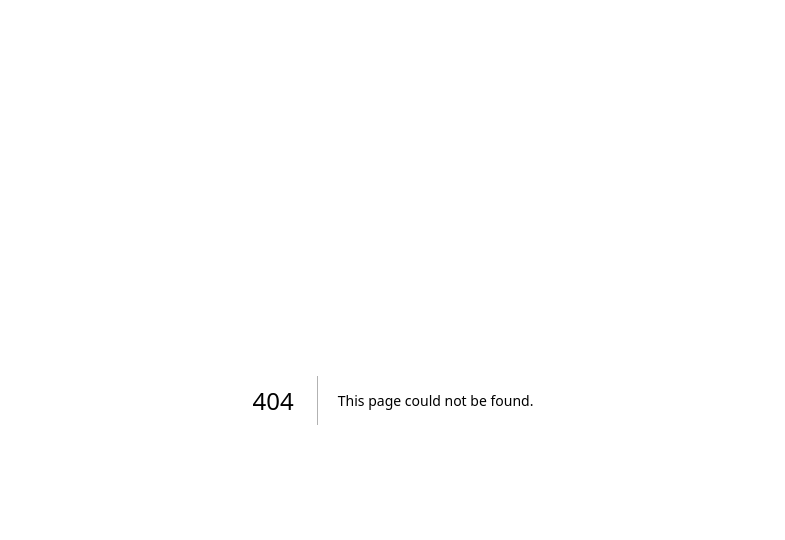
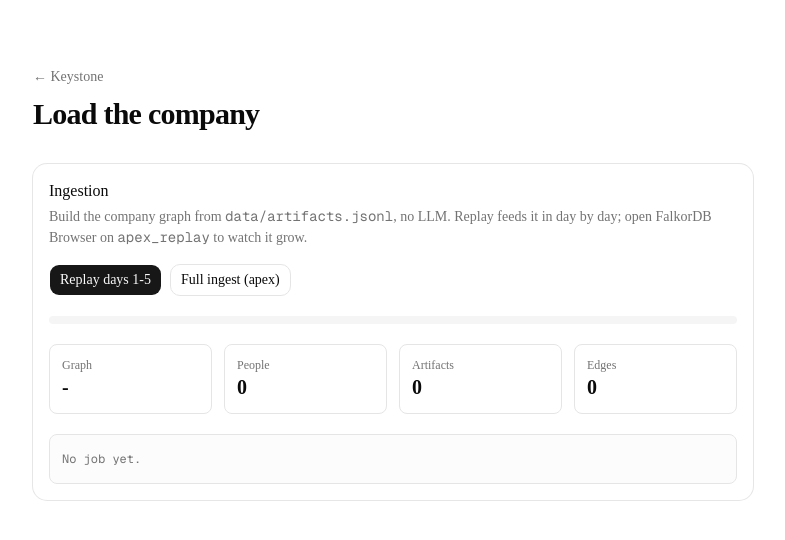
Before and after one commit to amanraj069/KeyStone, a Next.js app in the folder apps/web/: page /ingest in a window 1280 px wide. Before the commit this address had no page. Shown: the top 540 px of the page, without its empty margins (247-1032 px from the left). Built offline with nearby package versions, Linux system fonts and the light colour scheme.

Commit message:
feat(web): add ingestion page with live replay progress

```diff
--- /dev/null
+++ b/apps/web/app/ingest/page.tsx
@@ -0,0 +1,16 @@
+import Link from "next/link";
+import { IngestConsole } from "@/components/ingest-console";
+
+export default function IngestPage() {
+  return (
+    <main className="mx-auto flex min-h-screen max-w-3xl flex-col items-center gap-8 p-6 pt-16">
+      <header className="w-full">
+        <Link href="/" className="text-sm text-muted-foreground hover:underline">
+          ← Keystone
+        </Link>
+        <h1 className="mt-2 text-3xl font-semibold tracking-tight">Load the company</h1>
+      </header>
+      <IngestConsole />
+    </main>
+  );
+}
--- a/apps/web/app/page.tsx
+++ b/apps/web/app/page.tsx
@@ -1,3 +1,4 @@
+import Link from "next/link";
 import { HealthStatus } from "@/components/health-status";
 
 export default function HomePage() {
@@ -10,6 +11,9 @@ export default function HomePage() {
         </p>
       </header>
       <HealthStatus />
+      <Link href="/ingest" className="text-sm underline underline-offset-4">
+        Ingestion and day-by-day replay →
+      </Link>
     </main>
   );
 }
--- /dev/null
+++ b/apps/web/components/ingest-console.tsx
@@ -0,0 +1,114 @@
+"use client";
+
+import { useEffect, useRef, useState } from "react";
+import type { GraphCounts, IngestEvent } from "@keystone/shared";
+import { Button } from "@/components/ui/button";
+import { Card, CardContent, CardDescription, CardHeader, CardTitle } from "@/components/ui/card";
+import { startIngest, watchIngest } from "@/lib/ingest";
+
+type LogLine = { at: string; text: string; tone: "info" | "ok" | "error" };
+
+const EMPTY: GraphCounts = { people: 0, artifacts: 0, edges: 0 };
+
+/**
+ * Starts a full ingest or a day-by-day replay and shows the live progress
+ * stream: graph totals as tiles, one log line per event.
+ */
+export function IngestConsole() {
+  const [running, setRunning] = useState(false);
+  const [percent, setPercent] = useState(0);
+  const [totals, setTotals] = useState<GraphCounts>(EMPTY);
+  const [graph, setGraph] = useState<string>("-");
+  const [log, setLog] = useState<LogLine[]>([]);
+  const stop = useRef<(() => void) | null>(null);
+
+  useEffect(() => () => stop.current?.(), []);
+
+  const append = (text: string, tone: LogLine["tone"] = "info") =>
+    setLog((lines) => [...lines, { at: new Date().toLocaleTimeString(), text, tone }]);
+
+  function onEvent(event: IngestEvent) {
+    if (event.type === "progress") {
+      setPercent(event.progress.percent);
+      setTotals(event.progress.totals);
+      setGraph(event.progress.graph);
+      append(event.progress.message);
+    } else if (event.type === "completed") {
+      append("Job completed", "ok");
+      setRunning(false);
+    } else {
+      append(`Job failed: ${event.reason}`, "error");
+      setRunning(false);
+    }
+  }
+
+  async function run(kind: "full" | "replay", body: object, label: string) {
+    stop.current?.();
+    setRunning(true);
+    setPercent(0);
+    setTotals(EMPTY);
+    setLog([]);
+    try {
+      const job = await startIngest(kind, body);
+      append(`${label}: job ${job.jobId} queued`);
+      stop.current = watchIngest(job.jobId, onEvent);
+    } catch (error) {
+      append(error instanceof Error ? error.message : String(error), "error");
+      setRunning(false);
+    }
+  }
+
+  return (
+    <Card className="w-full max-w-3xl">
+      <CardHeader>
+        <CardTitle>Ingestion</CardTitle>
+        <CardDescription>
+          Build the company graph from <code className="font-mono">data/artifacts.jsonl</code>, no LLM. Replay feeds it in
+          day by day; open FalkorDB Browser on <code className="font-mono">apex_replay</code> to watch it grow.
+        </CardDescription>
+      </CardHeader>
+      <CardContent className="flex flex-col gap-5">
+        <div className="flex flex-wrap gap-2">
+          <Button disabled={running} onClick={() => run("replay", { fromDay: 1, toDay: 5, delayMs: 2000 }, "Replay days 1-5")}>
+            Replay days 1-5
+          </Button>
+          <Button variant="outline" disabled={running} onClick={() => run("full", { graph: "apex" }, "Full ingest")}>
+            Full ingest (apex)
+          </Button>
+        </div>
+
+        <div className="h-2 w-full overflow-hidden rounded-full bg-muted" aria-label={`${percent}% done`}>
+          <div className="h-full bg-primary transition-all duration-500" style={{ width: `${percent}%` }} />
+        </div>
+
+        <div className="grid grid-cols-2 gap-3 sm:grid-cols-4">
+          <Stat label="Graph" value={graph} />
+          <Stat label="People" value={totals.people.toLocaleString()} />
+          <Stat label="Artifacts" value={totals.artifacts.toLocaleString()} />
+          <Stat label="Edges" value={totals.edges.toLocaleString()} />
+        </div>
+
+        <ol className="max-h-72 overflow-y-auto rounded-md border bg-muted/30 p-3 font-mono text-xs leading-6">
+          {log.length === 0 && <li className="text-muted-foreground">No job yet.</li>}
+          {log.map((line, index) => (
+            <li
+              key={index}
+              className={line.tone === "error" ? "text-red-600 dark:text-red-400" : line.tone === "ok" ? "text-emerald-600 dark:text-emerald-400" : ""}
+            >
+              <span className="text-muted-foreground">{line.at}</span> {line.text}
+            </li>
+          ))}
+        </ol>
+      </CardContent>
+    </Card>
+  );
+}
+
+function Stat({ label, value }: { label: string; value: string }) {
+  return (
+    <div className="rounded-md border p-3">
+      <div className="text-xs text-muted-foreground">{label}</div>
+      <div className="truncate text-xl font-semibold tabular-nums">{value}</div>
+    </div>
+  );
+}
--- /dev/null
+++ b/apps/web/lib/ingest.ts
@@ -0,0 +1,42 @@
+import {
+  ApiErrorSchema,
+  type IngestEvent,
+  IngestEventSchema,
+  type IngestJob,
+  IngestJobSchema,
+} from "@keystone/shared";
+import { API_BASE_URL } from "./api";
+
+/** POST /ingest/full or /ingest/replay and return the queued job (validated with Zod). */
+export async function startIngest(kind: "full" | "replay", body: object): Promise<IngestJob> {
+  const response = await fetch(`${API_BASE_URL}/ingest/${kind}`, {
+    method: "POST",
+    headers: { "content-type": "application/json" },
+    body: JSON.stringify(body),
+  });
+  const json: unknown = await response.json();
+  if (!response.ok) {
+    const apiError = ApiErrorSchema.safeParse(json);
+    throw new Error(apiError.success ? apiError.data.message : `API returned ${response.status}`);
+  }
+  return IngestJobSchema.parse(json);
+}
+
+/**
+ * Subscribes to GET /ingest/jobs/:id/events (Server-Sent Events). Calls onEvent
+ * for every valid event and closes after "completed" or "failed".
+ * Returns a function that stops listening.
+ */
+export function watchIngest(jobId: string, onEvent: (event: IngestEvent) => void): () => void {
+  const source = new EventSource(`${API_BASE_URL}/ingest/jobs/${jobId}/events`);
+  const handle = (message: MessageEvent<string>) => {
+    const parsed = IngestEventSchema.safeParse(JSON.parse(message.data));
+    if (!parsed.success) return;
+    onEvent(parsed.data);
+    if (parsed.data.type !== "progress") source.close();
+  };
+  for (const type of ["progress", "completed", "failed"]) {
+    source.addEventListener(type, handle as EventListener);
+  }
+  return () => source.close();
+}
```
